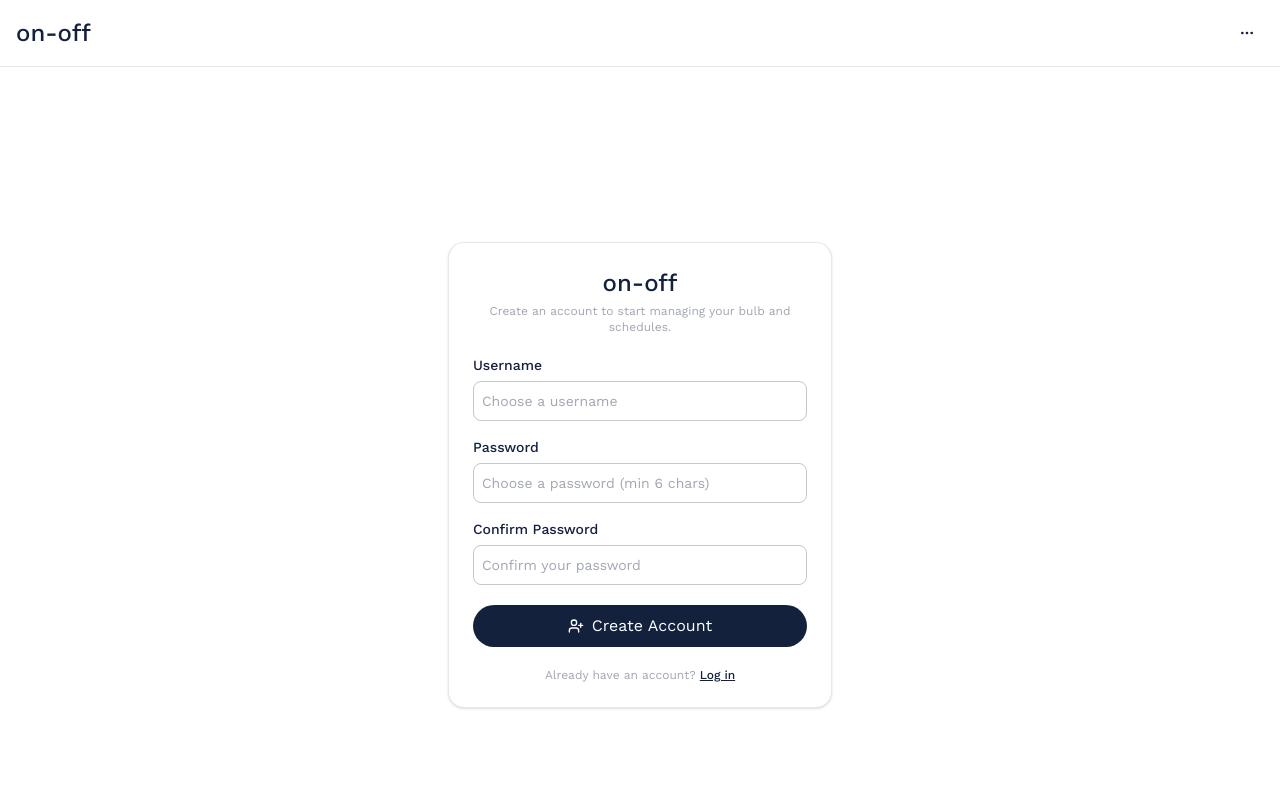
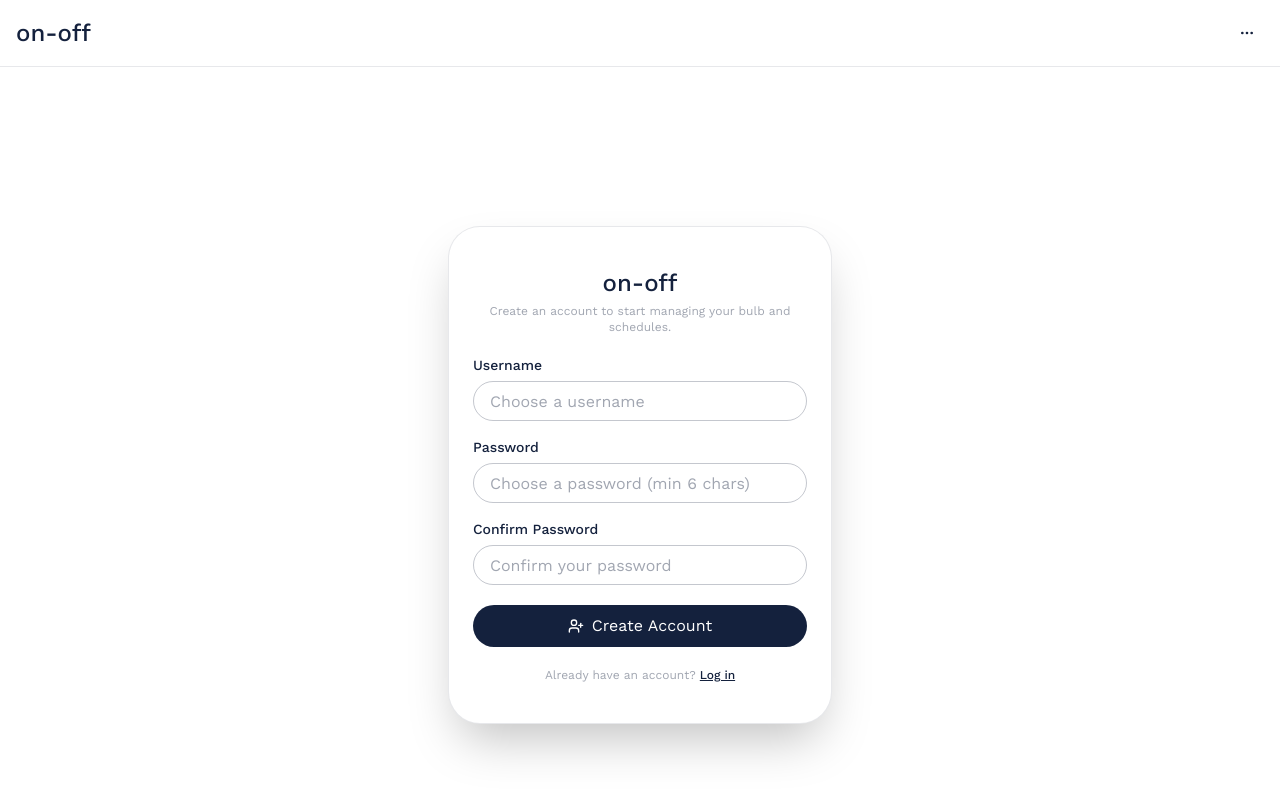
Before and after one commit to ianfebi01/on-off, a React (Vite) app: page /register in a window 1280 px wide. Shown: the top 796 px of the page. Built offline with nearby package versions, Linux system fonts and the light colour scheme; no server answers.

Commit message:
feat: implement reusable Card and Input components for login and registration forms

```diff
--- /dev/null
+++ b/src/components/Cards/Card.tsx
@@ -0,0 +1,23 @@
+import type { ComponentProps, ReactNode } from 'react'
+import { cn } from '@/lib/utils'
+
+interface Props extends ComponentProps<'div'> {
+  children: ReactNode
+}
+
+/** Elevated rounded surface container with consistent padding and vertical spacing. */
+export default function Card( { children, className, ...props }: Props ) {
+
+  return (
+    <div
+      data-name="card"
+      {...props}
+      className={cn(
+        'w-full rounded-4xl border border-navy/10 bg-white px-6 py-10 shadow-2xl flex flex-col gap-5',
+        className
+      )}
+    >
+      {children}
+    </div>
+  )
+}
--- /dev/null
+++ b/src/components/Inputs/Input.tsx
@@ -0,0 +1,59 @@
+import { useId, type ComponentProps, type ReactNode } from 'react'
+import { cn } from '@/lib/utils'
+
+interface Props extends ComponentProps<'input'> {
+  label?: ReactNode
+  error?: string
+  containerClassName?: string
+  labelClassName?: string
+}
+
+/** Pill-styled form input with optional label and validation error message. */
+export default function Input( {
+  label,
+  error,
+  id,
+  className,
+  containerClassName,
+  labelClassName,
+  ...props
+}: Props ) {
+  const generatedId = useId()
+  const inputId = id ?? generatedId
+  const errorId = `${inputId}-error`
+  const describedBy = error
+    ? [ props[ 'aria-describedby' ], errorId ].filter( Boolean ).join( ' ' )
+    : props[ 'aria-describedby' ]
+
+  return (
+    <div className={cn( 'flex flex-col gap-1.5', containerClassName )}>
+      {label ? (
+        <label
+          htmlFor={inputId}
+          className={cn( 'text-sm font-medium text-navy', labelClassName )}
+        >
+          {label}
+        </label>
+      ) : null}
+      <input
+        data-name="input"
+        {...props}
+        id={inputId}
+        aria-invalid={error ? true : props[ 'aria-invalid' ]}
+        aria-describedby={describedBy}
+        className={cn(
+          'transition-all duration-200 ease-in-out h-10 py-2 px-4 rounded-full border border-navy/25 outline-none focus:ring-2 focus:outline-0 focus:ring-blue-400 placeholder:text-navy-overlay text-navy text-base w-full disabled:opacity-50 disabled:cursor-not-allowed',
+          className
+        )}
+      />
+      {error ? (
+        <p
+          id={errorId}
+          className="text-xs text-red-500"
+        >
+          {error}
+        </p>
+      ) : null}
+    </div>
+  )
+}
--- a/src/routes/login.tsx
+++ b/src/routes/login.tsx
@@ -7,6 +7,8 @@ import { LogInIcon } from 'lucide-react'
 import { useAuth } from '@/context/useAuth'
 import { GuestRoute } from '@/components/Auth/AuthGuard'
 import Button from '@/components/Buttons/Button'
+import Card from '@/components/Cards/Card'
+import Input from '@/components/Inputs/Input'
 
 export const Route = createFileRoute( '/login' )( {
   component : LoginPage,
@@ -18,10 +20,6 @@ const schema = z.object( {
 } )
 
 type FormValues = z.infer<typeof schema>
-
-const inputClassName =
-  'transition-all duration-200 ease-in-out h-10 p-2 rounded-lg border border-navy/25 outline-none focus:ring-2 focus:outline-0 focus:ring-blue-400 placeholder:text-navy-overlay text-navy text-sm w-full'
-const labelClassName = 'text-sm font-medium text-navy'
 
 function LoginPage() {
   const { login } = useAuth()
@@ -49,7 +47,7 @@ function LoginPage() {
   return (
     <GuestRoute>
       <main className="min-h-screen flex flex-col items-center justify-center p-4">
-        <div className="w-full max-w-sm rounded-2xl border border-navy/10 bg-white p-6 shadow-sm flex flex-col gap-5">
+        <Card className="max-w-sm">
           <div className="flex flex-col items-center gap-1 text-center">
             <h1 className="font-primary text-2xl text-navy">on-off</h1>
             <p className="text-xs text-navy-overlay">
@@ -62,45 +60,25 @@ function LoginPage() {
             className="flex flex-col gap-4"
             noValidate
           >
-            <div className="flex flex-col gap-1.5">
-              <label
-                htmlFor="username"
-                className={labelClassName}
-              >
-                Username
-              </label>
-              <input
+            <Input
               id="username"
+              label="Username"
               type="text"
               autoComplete="username"
               placeholder="Enter username"
-                className={inputClassName}
+              error={errors.username?.message}
               {...register( 'username' )}
             />
-              {errors.username?.message ? (
-                <p className="text-xs text-red-500">{errors.username.message}</p>
-              ) : null}
-            </div>
 
-            <div className="flex flex-col gap-1.5">
-              <label
-                htmlFor="password"
-                className={labelClassName}
-              >
-                Password
-              </label>
-              <input
+            <Input
               id="password"
+              label="Password"
               type="password"
               autoComplete="current-password"
               placeholder="Enter password"
-                className={inputClassName}
+              error={errors.password?.message}
               {...register( 'password' )}
             />
-              {errors.password?.message ? (
-                <p className="text-xs text-red-500">{errors.password.message}</p>
-              ) : null}
-            </div>
 
             {submitError ? (
               <p className="text-xs text-red-500 bg-red-50 border border-red-200 p-2 rounded-lg">
@@ -127,7 +105,7 @@ function LoginPage() {
               Sign up
             </Link>
           </p>
-        </div>
+        </Card>
       </main>
     </GuestRoute>
   )
--- a/src/routes/register.tsx
+++ b/src/routes/register.tsx
@@ -7,6 +7,8 @@ import { UserPlusIcon } from 'lucide-react'
 import { useAuth } from '@/context/useAuth'
 import { GuestRoute } from '@/components/Auth/AuthGuard'
 import Button from '@/components/Buttons/Button'
+import Card from '@/components/Cards/Card'
+import Input from '@/components/Inputs/Input'
 
 export const Route = createFileRoute( '/register' )( {
   component : RegisterPage,
@@ -24,10 +26,6 @@ const schema = z
   } )
 
 type FormValues = z.infer<typeof schema>
-
-const inputClassName =
-  'transition-all duration-200 ease-in-out h-10 p-2 rounded-lg border border-navy/25 outline-none focus:ring-2 focus:outline-0 focus:ring-blue-400 placeholder:text-navy-overlay text-navy text-sm w-full'
-const labelClassName = 'text-sm font-medium text-navy'
 
 function RegisterPage() {
   const { register : registerUser } = useAuth()
@@ -58,7 +56,7 @@ function RegisterPage() {
   return (
     <GuestRoute>
       <main className="min-h-screen flex flex-col items-center justify-center p-4">
-        <div className="w-full max-w-sm rounded-2xl border border-navy/10 bg-white p-6 shadow-sm flex flex-col gap-5">
+        <Card className="max-w-sm">
           <div className="flex flex-col items-center gap-1 text-center">
             <h1 className="font-primary text-2xl text-navy">on-off</h1>
             <p className="text-xs text-navy-overlay">
@@ -71,65 +69,35 @@ function RegisterPage() {
             className="flex flex-col gap-4"
             noValidate
           >
-            <div className="flex flex-col gap-1.5">
-              <label
-                htmlFor="username"
-                className={labelClassName}
-              >
-                Username
-              </label>
-              <input
+            <Input
               id="username"
+              label="Username"
               type="text"
               autoComplete="username"
               placeholder="Choose a username"
-                className={inputClassName}
+              error={errors.username?.message}
               {...register( 'username' )}
             />
-              {errors.username?.message ? (
-                <p className="text-xs text-red-500">{errors.username.message}</p>
-              ) : null}
-            </div>
 
-            <div className="flex flex-col gap-1.5">
-              <label
-                htmlFor="password"
-                className={labelClassName}
-              >
-                Password
-              </label>
-              <input
+            <Input
               id="password"
+              label="Password"
               type="password"
               autoComplete="new-password"
               placeholder="Choose a password (min 6 chars)"
-                className={inputClassName}
+              error={errors.password?.message}
               {...register( 'password' )}
             />
-              {errors.password?.message ? (
-                <p className="text-xs text-red-500">{errors.password.message}</p>
-              ) : null}
-            </div>
 
-            <div className="flex flex-col gap-1.5">
-              <label
-                htmlFor="confirmPassword"
-                className={labelClassName}
-              >
-                Confirm Password
-              </label>
-              <input
+            <Input
               id="confirmPassword"
+              label="Confirm Password"
               type="password"
               autoComplete="new-password"
               placeholder="Confirm your password"
-                className={inputClassName}
+              error={errors.confirmPassword?.message}
               {...register( 'confirmPassword' )}
             />
-              {errors.confirmPassword?.message ? (
-                <p className="text-xs text-red-500">{errors.confirmPassword.message}</p>
-              ) : null}
-            </div>
 
             {submitError ? (
               <p className="text-xs text-red-500 bg-red-50 border border-red-200 p-2 rounded-lg">
@@ -156,7 +124,7 @@ function RegisterPage() {
               Log in
             </Link>
           </p>
-        </div>
+        </Card>
       </main>
     </GuestRoute>
   )
```
Lines whose indentation alone changed are shown as unchanged.
